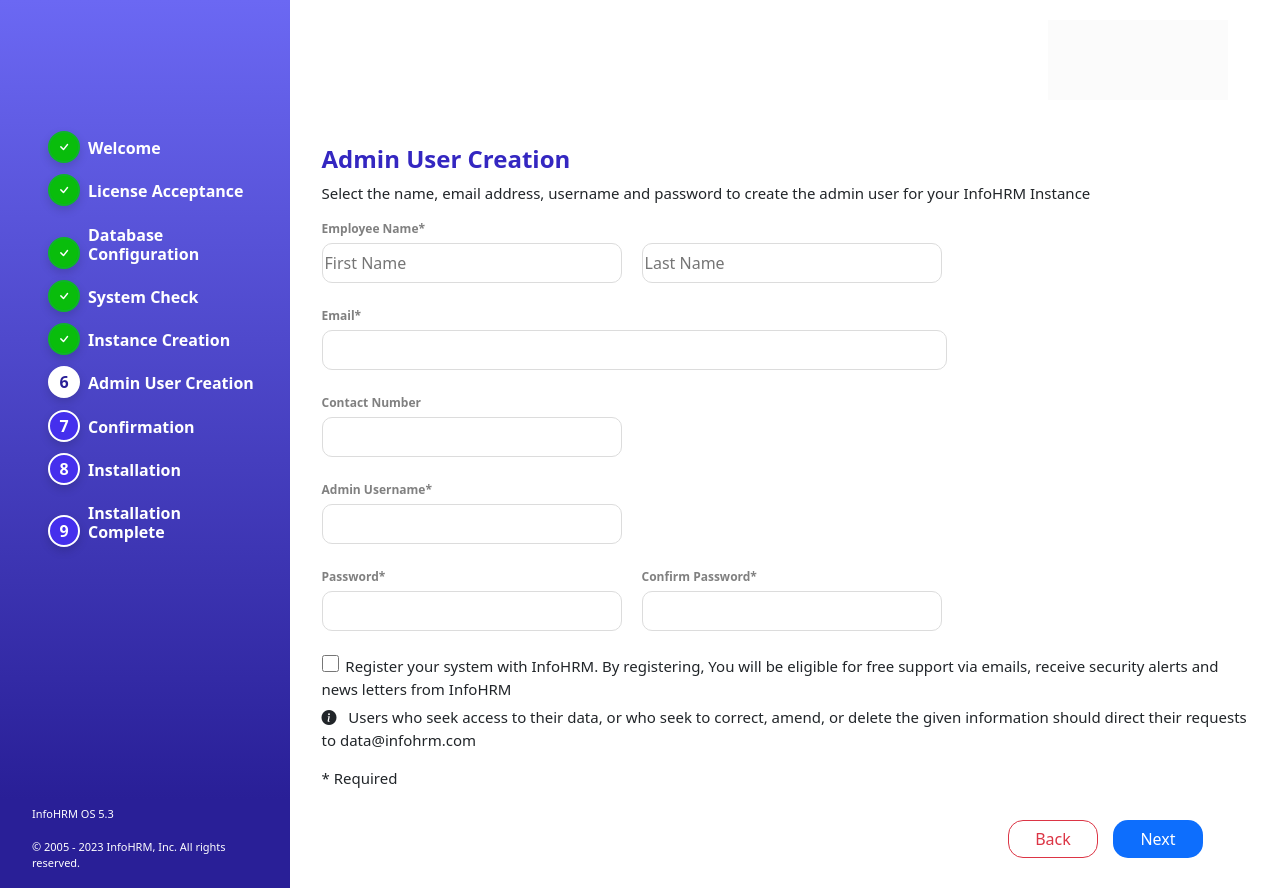
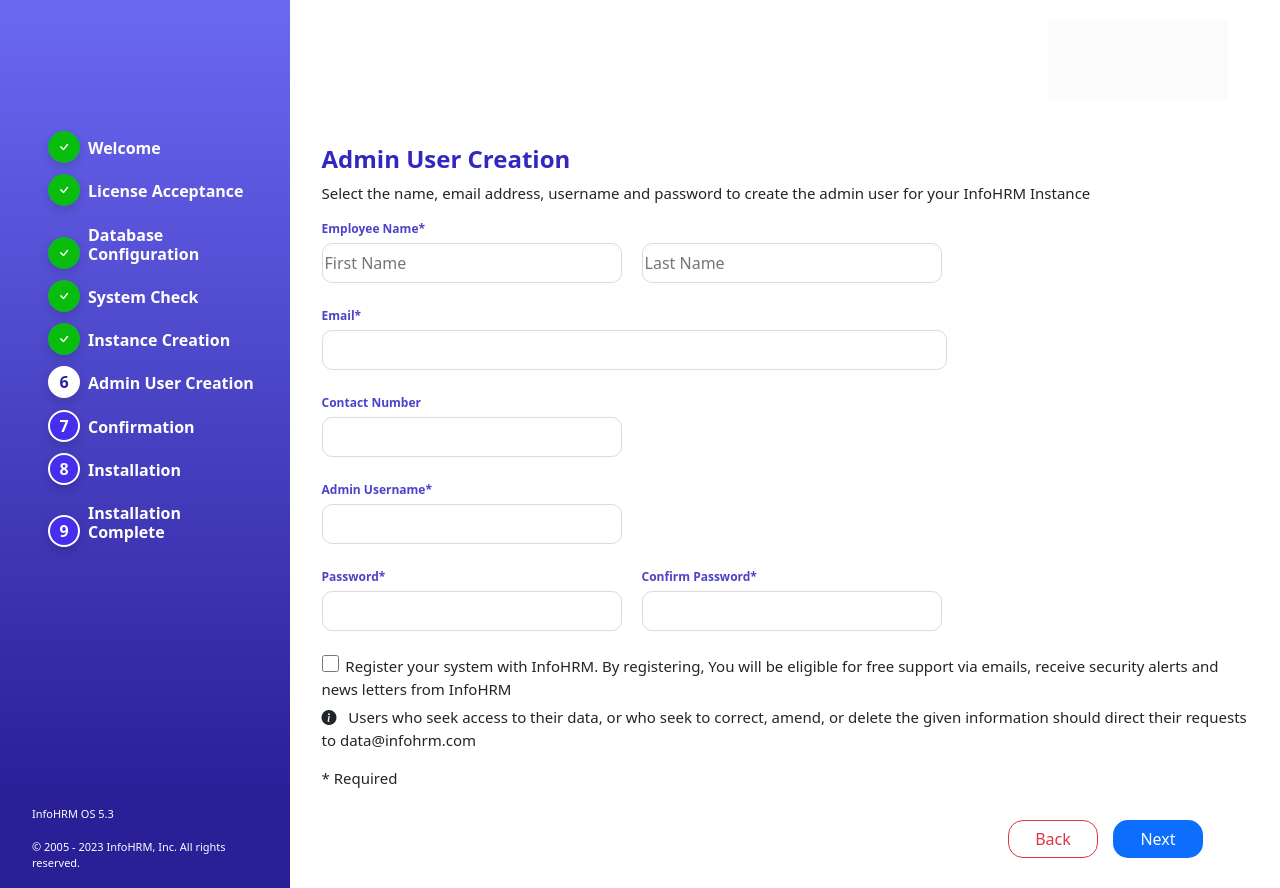
Before and after one commit to Info-2022/InfoHRM, a React (Create React App) app: page /adminusercreation in a window 1280 px wide. Built offline with nearby package versions, Linux system fonts and the light colour scheme.

Commit message:
Update App.css

```diff
--- a/src/App.css
+++ b/src/App.css
@@ -207,7 +207,7 @@ input:disabled{
 }
 .datalists dt, .dataterm{
   font-size: 12px;
-  color: grey;
+  color: #4d42c9;
   margin-bottom: 5px;
 }
 .infocircle{
```
